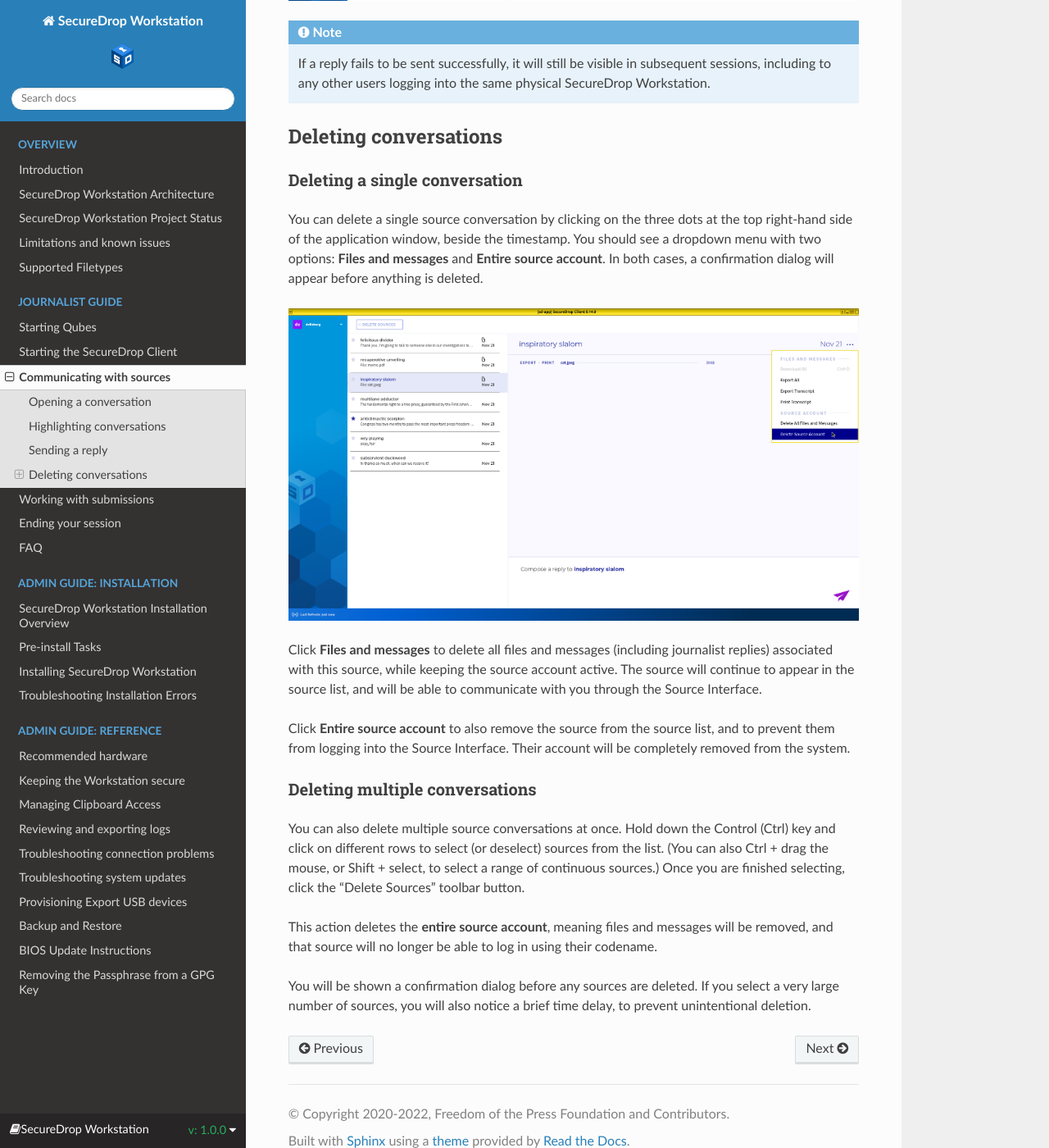
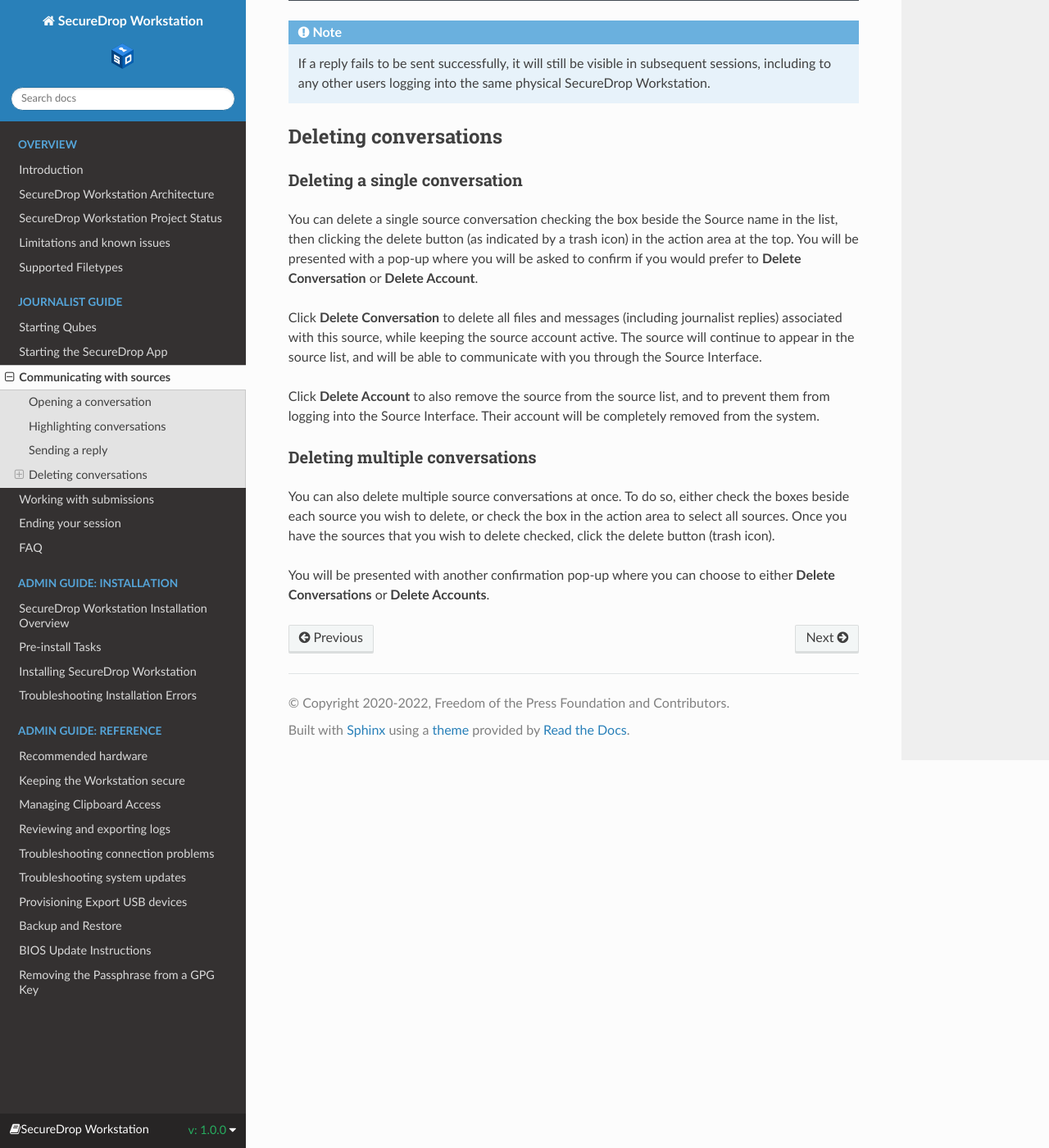
Before and after one commit to freedomofpress/securedrop-workstation-docs, a Sphinx documentation site: the page built from docs/journalist/sources.rst, in a window 1280 px wide and 1400 px high, scrolled down 1931 px. Shown: the whole window at 82% size. Built offline with Sphinx 7.4.7 and the Read the Docs theme 3.1.0, drawn with Linux system fonts in a browser that asks for light colours; some of the changed text lies outside the part shown.

```diff
--- a/docs/journalist/sources.rst
+++ b/docs/journalist/sources.rst
@@ -6,21 +6,21 @@ view submissions, and reply to sources, all on the same computer.
 
 Once logged in, you will see a chat-like user interface:
 
-- The leftmost panel shows your username, if you are logged in, or the
+- The top of the left panel shows your username, if you are logged in, or the
   sign-in button.
 
-- The middle panel holds the list of sources that have submitted to your
-  instance. Each source is identified to you with a two word pseudonym.
+- The action area of the left panel provides the ability to search for sources,
+  toggle the sort order, select multiple sources, and delete sources.
 
-- The rightmost panel holds the conversation view. All parts of the conversation
+- The larger portion of the left panel holds the list of sources that have submitted to your
+  instance. Each source is identified to you with a two word pseudonym. You will also
+  see the date of the last source activity, an icon to indicate if a source contains attachments,
+  and a button to mark a source as starred.
+
+- The right panel holds the conversation view. All parts of the conversation
   with a specific source (messages, files, and journalist replies) will be
   displayed here.
 
-- The top panel holds a toolbar that allows you to apply actions to multiple
-  sources at once. (Currently, "Delete Sources" is the only supported action.)
-
-- The bottom status bar will alert you to any problems (such as lack of network
-  connectivity or issues downloading a file).
 
 Opening a conversation
 ----------------------
@@ -50,7 +50,7 @@ Sending a reply
 ---------------
 
 Compose a reply to the selected source in the text box at the bottom of the
-conversation view. Click the paper airplane icon or press "Ctrl+Enter" to send
+conversation view. Click the **Send** button or press "Ctrl+Enter" to send
 a reply. Any replies you did not send will be discarded when you exit the
 client.
 
@@ -66,20 +66,14 @@ Deleting conversations
 Deleting a single conversation
 ''''''''''''''''''''''''''''''
 
-You can delete a single source conversation by clicking on the three dots at
-the top right-hand side of the application window, beside the timestamp. You should
-see a dropdown menu with two options: **Files and messages** and **Entire source
-account**. In both cases, a confirmation dialog will appear before anything is
-deleted.
+You can delete a single source conversation checking the box beside the Source name in the list, then clicking the delete button (as indicated by a trash icon) in the action area at the top. You will be presented with a pop-up where you will be asked to confirm if you would prefer to **Delete Conversation** or **Delete Account**.
 
-|screenshot_deletion_dropdown|
-
-Click **Files and messages** to delete all files and messages (including journalist
+Click **Delete Conversation** to delete all files and messages (including journalist
 replies) associated with this source, while keeping the source account active.
 The source will continue to appear in the source list, and will be able to
 communicate with you through the Source Interface.
 
-Click **Entire source account** to also remove the source from the source list,
+Click **Delete Account** to also remove the source from the source list,
 and to prevent them from logging into the Source Interface. Their account will
 be completely removed from the system.
 
@@ -87,27 +81,20 @@ be completely removed from the system.
   :width: 100%
 .. |screenshot_send_reply| image:: ../images/screenshot_send_reply.png
   :width: 100%
-.. |screenshot_deletion_dropdown| image:: ../images/screenshot_deletion_dropdown.png
-  :width: 100%
-
 
 Deleting multiple conversations
 '''''''''''''''''''''''''''''''
 
-You can also delete multiple source conversations at once. Hold down the Control
-(Ctrl) key and click on different rows to select (or deselect) sources from the list.
-(You can also Ctrl + drag the mouse, or Shift + select, to select a range of continuous
-sources.) Once you are finished selecting, click the "Delete Sources" toolbar button.
+You can also delete multiple source conversations at once. To do so, either check the
+boxes beside each source you wish to delete, or check the box in the action area to
+select all sources. Once you have the sources that you wish to delete checked, click the
+delete button (trash icon).
 
 .. |screenshot_select_sources|  image:: ../images/screenshot_delete_sources_select.png
   :width: 100%
 
-This action deletes the **entire source account**, meaning files and messages will
-be removed, and that source will no longer be able to log in using their codename.
-
-You will be shown a confirmation dialog before any sources are deleted. If you select
-a very large number of sources, you will also notice a brief time delay, to prevent
-unintentional deletion.
+You will be presented with another confirmation pop-up where you can choose to either
+**Delete Conversations** or **Delete Accounts**.
 
 .. |screenshot_confirm_delete|  image:: ../images/screenshot_delete_sources_dialog.png
   :width: 100%
```
Also changed, not shown: docs/journalist/starting_client.rst (+4 -4 lines), docs/journalist/submissions.rst (+6 -2 lines), docs/images/screenshot_delete_sources_dialog.png, docs/images/screenshot_delete_sources_select.png, docs/images/screenshot_deletion_dropdown.png (deleted), docs/images/screenshot_dispvm.png, docs/images/screenshot_export_dialog.png, docs/images/screenshot_export_drive_passphrase.png, docs/images/screenshot_file_before_download.png, docs/images/screenshot_file_download_successful.png, docs/images/screenshot_file_downloading.png, docs/images/screenshot_gpg_access.png, docs/images/screenshot_offline_mode.png, docs/images/screenshot_sd-app_login.png, 3 more files.
